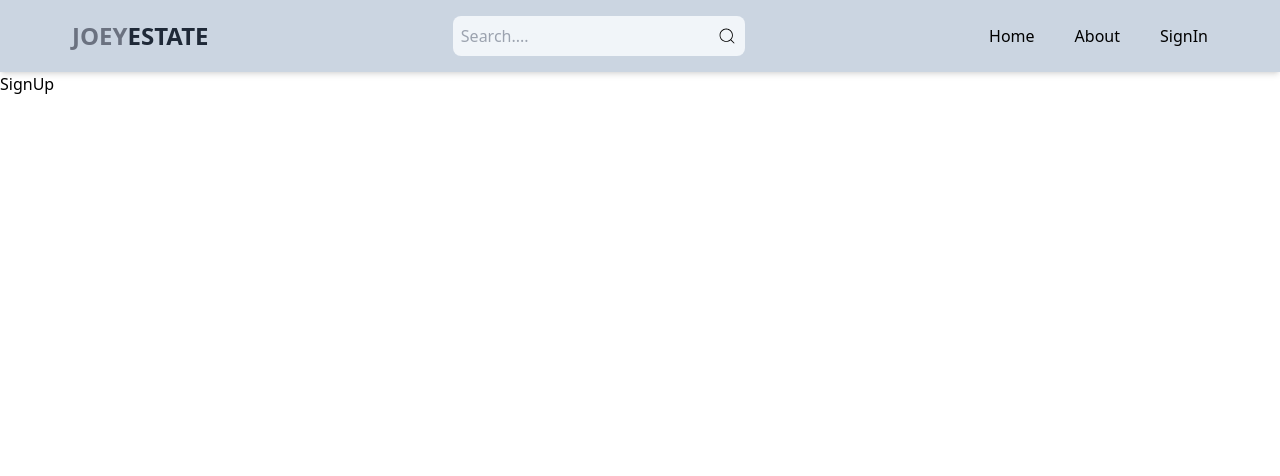
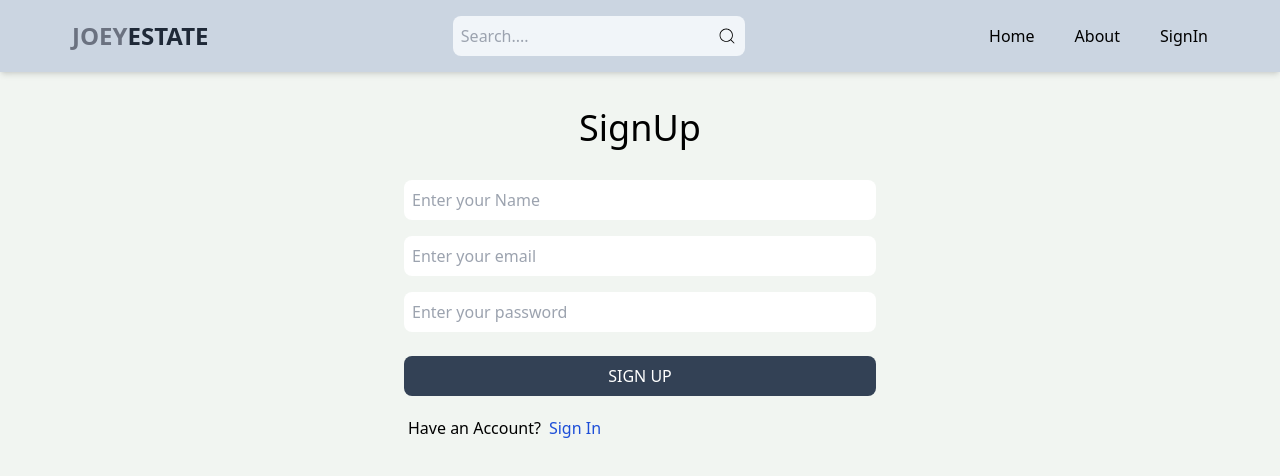
Before and after one commit to iam-joey/Estate, a React (Vite) app in the folder client/: page /sign-up in a window 1280 px wide. Shown: the top 476 px of the page. Built offline with nearby package versions, Linux system fonts and the light colour scheme.

Commit message:
added signup-ui

```diff
--- a/client/src/index.css
+++ b/client/src/index.css
@@ -1,3 +1,7 @@
 @tailwind base;
 @tailwind components;
 @tailwind utilities;
+
+body{
+    background-color: rgb(241, 245, 241);
+}
--- a/client/src/pages/SignUp.tsx
+++ b/client/src/pages/SignUp.tsx
@@ -1,7 +1,39 @@
-import React from "react";
+import { Link } from "react-router-dom";
 
 function SignUp() {
-  return <div>SignUp</div>;
+  return (
+    <>
+      <div className="  max-w-lg mx-auto p-3">
+        <h1 className="text-4xl text-center my-6">SignUp</h1>
+        <form action="" className="flex flex-col gap-4  0 p-2">
+          <input
+            type="text"
+            className="p-2 rounded-lg"
+            placeholder="Enter your Name"
+          />
+          <input
+            type="email"
+            className="p-2 rounded-lg"
+            placeholder="Enter your email"
+          />
+          <input
+            type="password"
+            className="p-2 rounded-lg"
+            placeholder="Enter your password"
+          />
+          <button className="rounded-lg  text-white bg-slate-700 p-2 hover:opacity-80 mt-2 disabled:opacity-40 uppercase">
+            Sign Up
+          </button>
+        </form>
+        <div className="p-3 flex gap-2 items-center">
+          <p className="">Have an Account?</p>
+          <Link to="/sign-in">
+            <span className="text-blue-700 cursor-pointer">Sign In</span>
+          </Link>
+        </div>
+      </div>
+    </>
+  );
 }
 
 export default SignUp;
```
